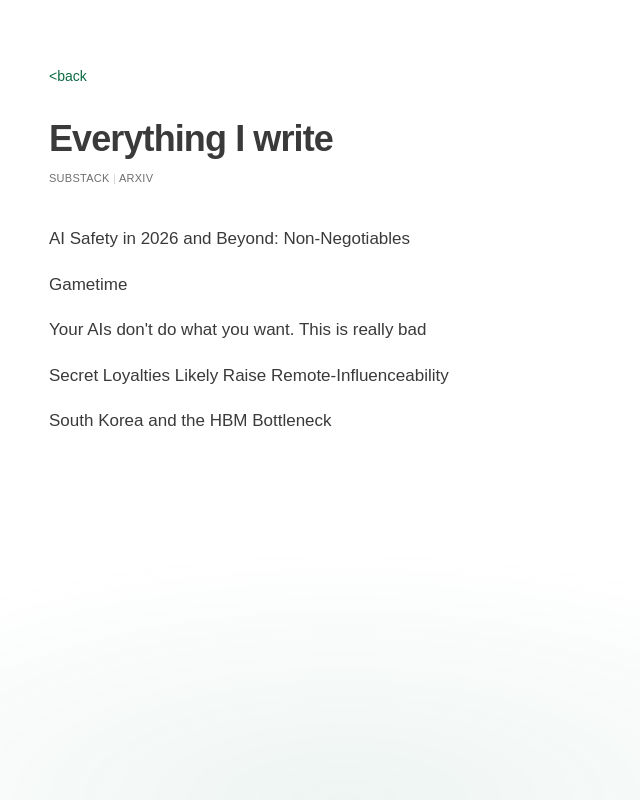
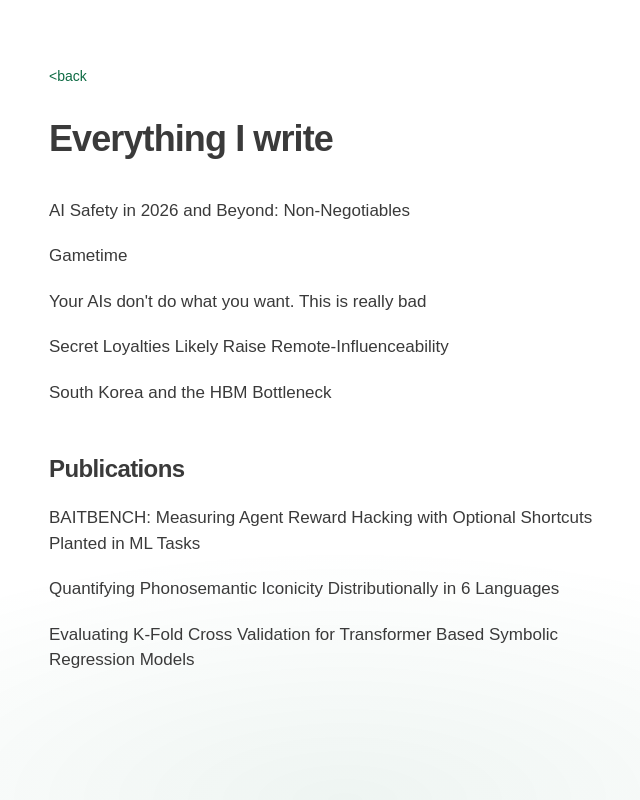
Before and after one commit to kaustubhkislay/website, a Next.js app: page /writing in a window 1280 px wide. Shown: the whole page, without its empty margins (295-935 px from the left). Built offline with nearby package versions, Linux system fonts and the light colour scheme; a web font is replaced by a local one.

Commit message:
List arXiv publications beneath the writing index posts

```diff
--- a/src/app/writing/page.tsx
+++ b/src/app/writing/page.tsx
@@ -8,6 +8,23 @@ export const metadata = {
   alternates: { canonical: "/writing" },
 };
 
+const publications = [
+  {
+    title: "BAITBENCH: Measuring Agent Reward Hacking with Optional Shortcuts Planted in ML Tasks",
+    href: "https://arxiv.org/abs/2608.30724",
+  },
+  {
+    title: "Quantifying Phonosemantic Iconicity Distributionally in 6 Languages",
+    href: "https://arxiv.org/abs/2510.14040",
+  },
+  {
+    title: "Evaluating K-Fold Cross Validation for Transformer Based Symbolic Regression Models",
+    href: "https://arxiv.org/abs/2410.21896",
+  },
+];
+
+const titleLinkClass = "text-[17px] font-medium text-text hover:text-accent-hover transition-colors";
+
 export default function WritingPage() {
   return (
     <main className="mx-auto max-w-[640px] px-6 pt-16 pb-12">
@@ -17,26 +34,6 @@ export default function WritingPage() {
         Everything I write
       </h1>
 
-      <p className="mt-3 font-sans text-[11px] uppercase tracking-wide text-text-faint">
-        <a
-          href="https://substack.com/@kaustubhais"
-          target="_blank"
-          rel="noopener noreferrer"
-          className="hover:text-accent-hover transition-colors"
-        >
-          Substack
-        </a>
-        <span className="text-border-accent"> | </span>
-        <a
-          href="https://arxiv.org/search/cs?query=Kislay,+Kaustubh&searchtype=author&abstracts=show&order=-announced_date_first&size=50"
-          target="_blank"
-          rel="noopener noreferrer"
-          className="hover:text-accent-hover transition-colors"
-        >
-          arXiv
-        </a>
-      </p>
-
       <section className="mt-10">
         <ul className="space-y-5">
           {listedArticles.map((article) => {
@@ -45,7 +42,7 @@ export default function WritingPage() {
               <li key={article.slug}>
                 <ArticleLink
                   href={articleHref(article)}
-                  className="text-[17px] font-medium text-text hover:text-accent-hover transition-colors"
+                  className={titleLinkClass}
                 >
                   {article.title}
                 </ArticleLink>
@@ -54,6 +51,16 @@ export default function WritingPage() {
           })}
         </ul>
       </section>
+      <section className="mt-12" aria-labelledby="publications">
+        <h2 id="publications" className="text-2xl font-bold tracking-tight text-text">Publications</h2>
+        <ul className="mt-5 space-y-5">
+          {publications.map(({ title, href }) => (
+            <li key={href}>
+              <a href={href} className={titleLinkClass} target="_blank" rel="noopener noreferrer">{title}</a>
+            </li>
+          ))}
+        </ul>
+      </section>
     </main>
   );
 }
```
